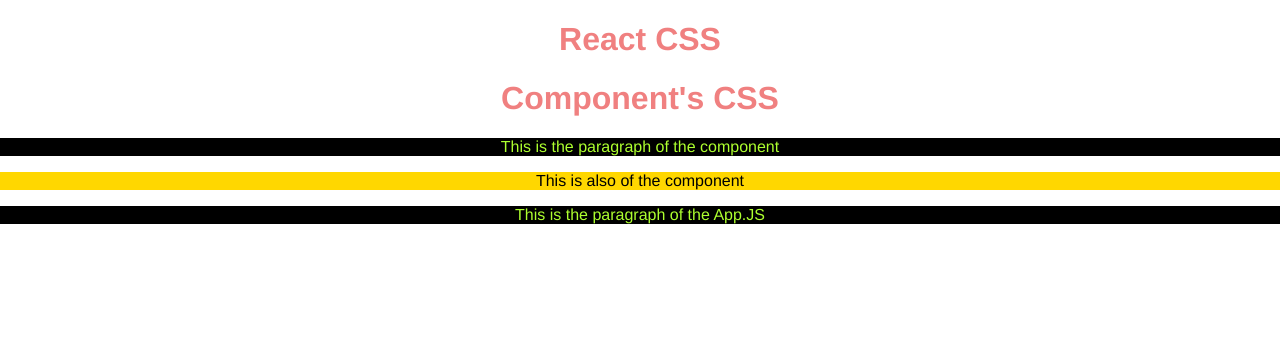
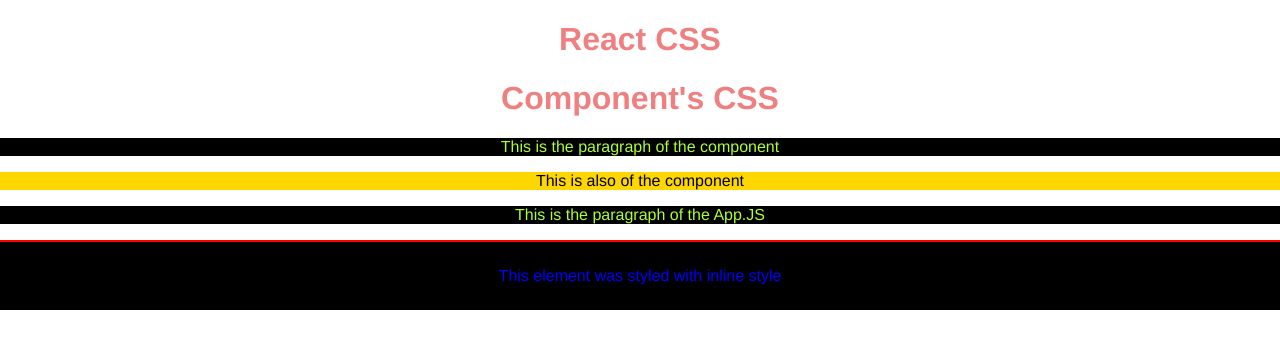
Before and after one commit to GlaudistonNeto/react-plus-css, a React (Create React App) app: page / in a window 1280 px wide. Shown: the top 348 px of the page. Built offline with nearby package versions, Linux system fonts and the light colour scheme.

Commit message:
✨feature: added_inline_css

```diff
--- a/src/App.js
+++ b/src/App.js
@@ -9,6 +9,11 @@
       {/* component's CSS */}
       <MyComponents />
       <p>This is the paragraph of the App.JS</p>
+      {/* inline css */}
+      <p style={{ color: 'blue', padding: '25px', borderTop: '2px solid red' }}>
+        {/* inline css should be avoided */}
+        This element was styled with inline style
+      </p>
     </div>
   );
 }
```
